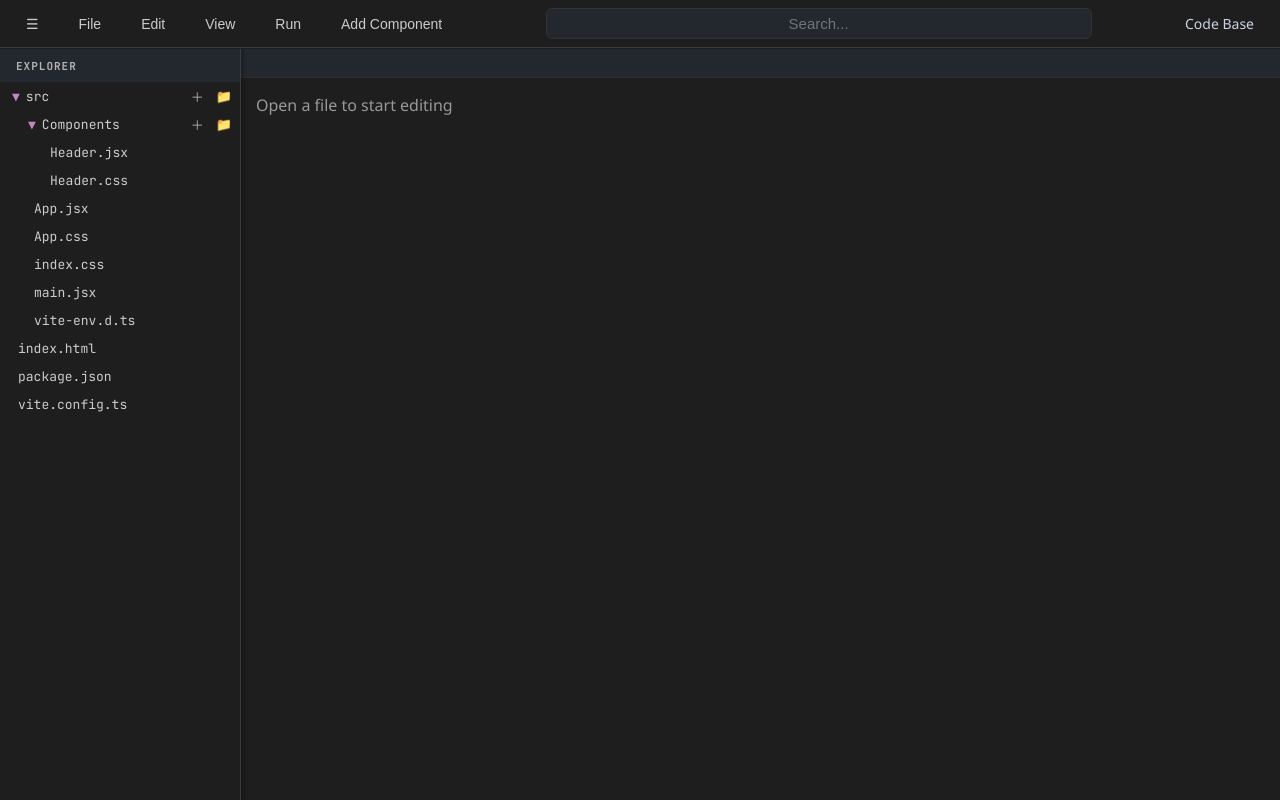
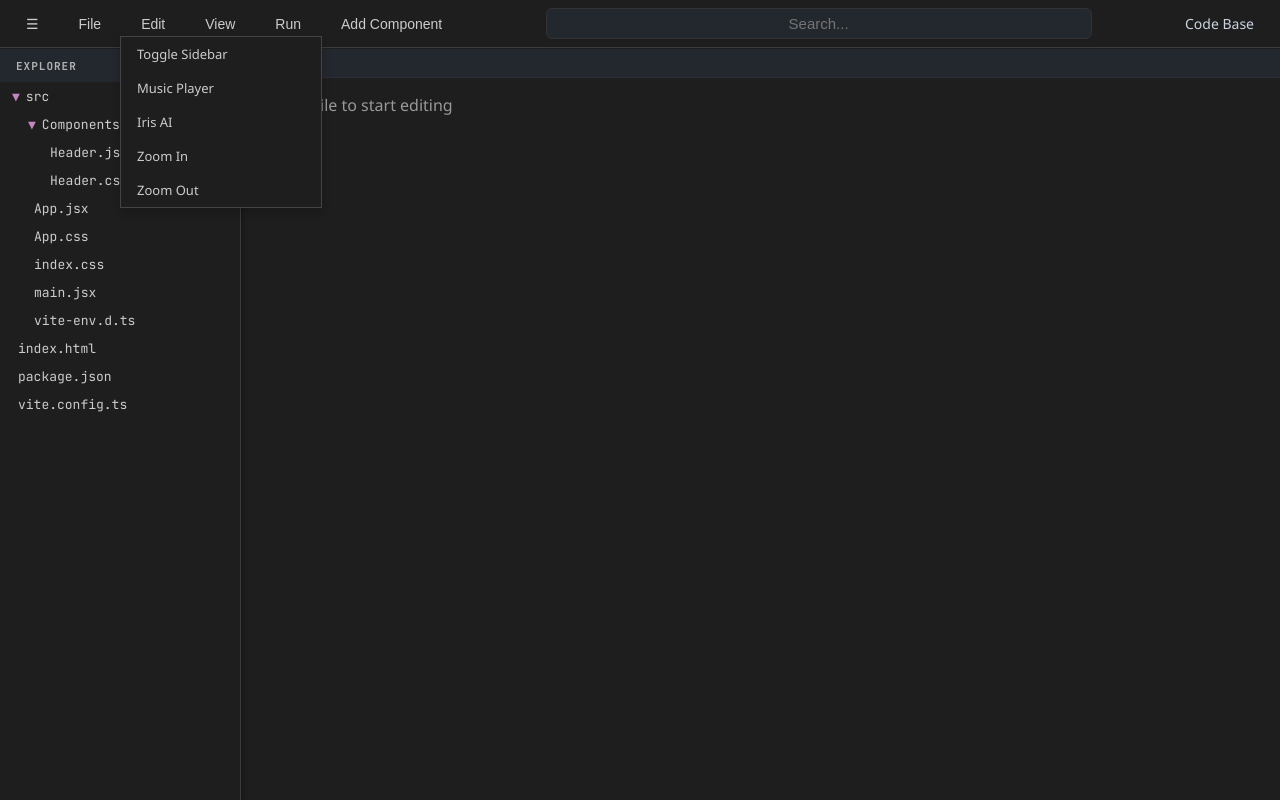
Before and after one commit to Kiruthick-07/Code-Base-Electron-App, a React (Vite) app in the folder Code Editor/: page / in a window 1280 px wide. Both pictures are taken after a click on the button "View". Built offline with nearby package versions, Linux system fonts and the light colour scheme; some icons are missing.

Commit message:
Fix:Menubar

```diff
--- a/Code Editor/src/Components/Header.css
+++ b/Code Editor/src/Components/Header.css
@@ -81,7 +81,7 @@
   background-color: #2a2a2a;
   color: white;
 }
-.edit-dropdown-menu {
+.edit-dropdown-menu , .view-dropdown-menu , .run-dropdown-menu{
   position: fixed;
   top: 36px;
   left: 120px;
@@ -91,14 +91,14 @@
   z-index: 1100;
   box-shadow: 0 4px 8px rgba(0,0,0,0.2);
 }
-.edit-dropdown-item {
+.edit-dropdown-item, .view-dropdown-item , .run-dropdown-item{
   padding: 8px 16px;
   font-size: 13px;
   color: #ccc;
   cursor: pointer;
   white-space: nowrap;
 }
-.edit-dropdown-item:hover {
+.edit-dropdown-item:hover, .view-dropdown-item:hover , .run-dropdown-item:hover {
   background-color: #2a2a2a;
   color: white;
 }
--- a/Code Editor/src/Components/Header.jsx
+++ b/Code Editor/src/Components/Header.jsx
@@ -2,34 +2,24 @@ import React, { useState, useRef, useEffect } from 'react';
 import './Header.css';
 
 const Header = () => {
-  /*File Menu*/
   const [fileMenuOpen, setFileMenuOpen] = useState(false);
+  const [editMenuOpen, setEditMenuOpen] = useState(false);
+  const [viewMenuOpen, setViewMenuOpen] = useState(false);
+  const [runMenuOpen, setRunMenuOpen] = useState(false);
   const menuRef = useRef(null);
 
   useEffect(() => {
     const handleClickOutside = (event) => {
       if (menuRef.current && !menuRef.current.contains(event.target)) {
         setFileMenuOpen(false);
+        setEditMenuOpen(false);
+        setViewMenuOpen(false);
+        setRunMenuOpen(false);
       }
     };
     document.addEventListener('mousedown', handleClickOutside);
     return () => document.removeEventListener('mousedown', handleClickOutside);
   }, []);
-  /*File Menu*/
-
-/*Edit Menu*/
-const [editMenuOpen, setEditMenuOpen] = useState(false);
-useEffect(() => {
-  const handleClickOutside = (event) => {
-    if (menuRef.current && !menuRef.current.contains(event.target)) {
-      setEditMenuOpen(false);
-    }
-  };
-  document.addEventListener('mousedown', handleClickOutside);
-  return () => document.removeEventListener('mousedown', handleClickOutside);
-}, []);
-/*Edit Menu*/
-
 
   const headerStyle = {
     backgroundColor: '#1e1e1e',
@@ -67,8 +57,8 @@ useEffect(() => {
           <div className="menu-btn">☰</div>
           <button className="menu-btn" onClick={() => setFileMenuOpen(prev => !prev)}>File</button>
           <button className="menu-btn" onClick={() => setEditMenuOpen(prev => !prev)}>Edit</button>
-          <button className="menu-btn">View</button>
-          <button className="menu-btn">Run</button>
+          <button className="menu-btn" onClick={() => setViewMenuOpen(prev => !prev)}>View</button>
+          <button className="menu-btn" onClick={() => setRunMenuOpen(prev => !prev)}>Run</button>
           <button className="menu-btn">Add Component</button>
 
           {/* File Menu Dropdown */}
@@ -85,9 +75,9 @@ useEffect(() => {
               <div className="file-dropdown-item">Exit</div>
             </div>
           )}
-        </div>
+
           {/* Edit Menu Dropdown */}
-        {editMenuOpen &&(
+          {editMenuOpen && (
             <div className="edit-dropdown-menu">
               <div className="edit-dropdown-item">Undo</div>
               <div className="edit-dropdown-item">Redo</div>
@@ -97,7 +87,27 @@ useEffect(() => {
             </div>
           )}
 
+          {/* View Menu Dropdown */}
+          {viewMenuOpen && (
+            <div className="view-dropdown-menu">
+              <div className="view-dropdown-item">Toggle Sidebar</div>
+              <div className="view-dropdown-item">Music Player</div>
+              <div className="view-dropdown-item">Iris AI</div>
+              <div className="view-dropdown-item">Zoom In</div>
+              <div className="view-dropdown-item">Zoom Out</div>
+            </div>
+          )}
 
+          {/* Run Menu Dropdown */}
+          {runMenuOpen && (
+            <div className="run-dropdown-menu">
+              <div className="run-dropdown-item">Start Debugging</div>
+              <div className="run-dropdown-item">Stop Debugging</div>
+              <div className="run-dropdown-item">Run Without Debugging</div>
+              <div className="run-dropdown-item">View Terminal</div>
+            </div>
+          )}
+        </div>
 
         <div className="search-bar-container">
           <input className="search-bar" type="text" placeholder="Search..." />
```
Lines whose indentation alone changed are shown as unchanged.
